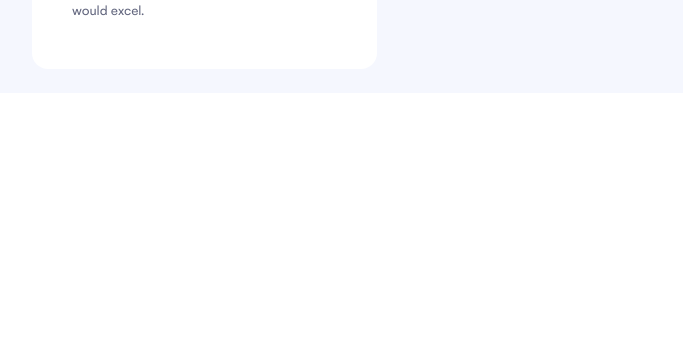
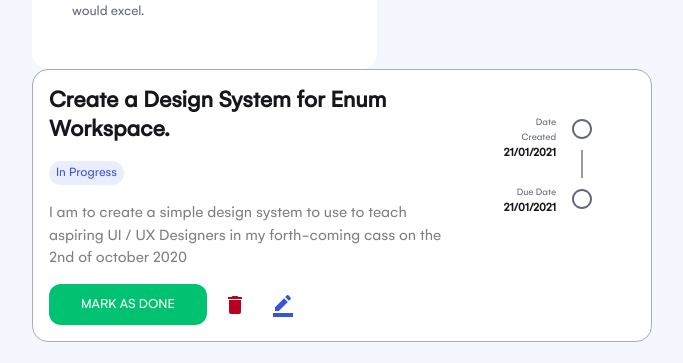
Before and after one commit to SkillBrainFrontend/Semicolon-Task-Manager-Andromeda, a React (Create React App) app: page /test in a window 1280 px wide. Shown: the part 3944-4307 px from the top of the page, without its empty margins (296-979 px from the left). Before the commit the page ends 4037 px from the top, so only its background shows below. Built offline with nearby package versions, Linux system fonts and the light colour scheme.

Commit message:
second commit

```diff
--- a/package.json
+++ b/package.json
@@ -6,7 +6,8 @@
 		"@emotion/react": "^11.10.4",
 		"@emotion/styled": "^11.10.4",
 		"@mui/icons-material": "^5.10.3",
-		"@mui/material": "^5.10.3",
+		"@mui/lab": "^5.0.0-alpha.101",
+		"@mui/material": "^5.10.7",
 		"@mui/system": "^5.10.5",
 		"@reduxjs/toolkit": "^1.8.5",
 		"@testing-library/jest-dom": "^5.16.5",
--- a/src/App.jsx
+++ b/src/App.jsx
@@ -12,6 +12,7 @@ import {
 	TasksBoardPage,
 	TasksPage,
 	TestPage,
+	ViewTaskCardPage,
 } from "./pages";
 
 import "./App.css";
@@ -28,6 +29,7 @@ function App() {
 			<Route element={<SettingsPage />} path="/settings" />
 			<Route element={<OverviewPage />} path="/overview" />
 			<Route element={<ModalContentWrapper />} path="/modal" />
+			<Route element={<ViewTaskCardPage />} path="/view" />
 			<Route element={<TasksPage />} path="/" />
 		</Routes>
 	);
--- a/src/pages/components/index.js
+++ b/src/pages/components/index.js
@@ -1,4 +1,5 @@
 import RecoverPasswordWrapper from "./recover-password-wrapper/RecoverPasswordWrapper";
+import ViewTaskCard from "./view-task-card/ViewTaskCard";
 import WelcomePlaceholder from "./welcome-placeholder/WelcomePlaceholder";
 
-export { RecoverPasswordWrapper, WelcomePlaceholder };
+export { RecoverPasswordWrapper, ViewTaskCard, WelcomePlaceholder };
--- /dev/null
+++ b/src/pages/components/view-task-card/ViewTaskCard.jsx
@@ -0,0 +1,151 @@
+import * as React from "react";
+
+import BorderColorIcon from "@mui/icons-material/BorderColor";
+import DeleteIcon from "@mui/icons-material/Delete";
+import Timeline from "@mui/lab/Timeline";
+import TimelineConnector from "@mui/lab/TimelineConnector";
+import TimelineItem from "@mui/lab/TimelineItem";
+import TimelineOppositeContent from "@mui/lab/TimelineOppositeContent";
+import TimelineSeparator from "@mui/lab/TimelineSeparator";
+import { Box, Button, IconButton, Stack, Typography } from "@mui/material";
+import FormControlLabel from "@mui/material/FormControlLabel";
+import Radio from "@mui/material/Radio";
+import { styled } from "@mui/material/styles";
+
+import Chip from "../../../components/shared/chip/Chip";
+
+function CustomizedTimeline() {
+	return (
+		<Box>
+			<Timeline
+				sx={{
+					display: "flex",
+					alignItems: "flex-end",
+					justifyContent: "flex-start",
+				}}
+			>
+				<TimelineItem>
+					<TimelineOppositeContent color="textSecondary">
+						<Box
+							sx={{
+								display: "flex",
+								flexDirection: "column",
+							}}
+						>
+							<Box sx={{ color: "text.secondary", fontSize: 10 }}>
+								Date Created
+							</Box>
+							<Box
+								sx={{
+									color: "text.primary",
+									display: "inline",
+									fontSize: 12,
+									fontWeight: "bold",
+								}}
+							>
+								21/01/2021
+							</Box>
+						</Box>
+					</TimelineOppositeContent>
+					<TimelineSeparator>
+						<FormControlLabel control={<Radio />} value="due-date" />
+						<TimelineConnector sx={{ mr: 3.5, bgcolor: "neutral.main" }} />
+					</TimelineSeparator>
+				</TimelineItem>
+
+				<TimelineItem>
+					<TimelineOppositeContent color="textSecondary">
+						<Box sx={{ display: "flex", flexDirection: "column" }}>
+							<Box sx={{ color: "text.secondary", fontSize: 10 }}>Due Date</Box>
+							<Box
+								sx={{
+									color: "text.primary",
+									display: "inline",
+									fontSize: 12,
+									fontWeight: "bold",
+								}}
+							>
+								21/01/2021
+							</Box>
+						</Box>
+					</TimelineOppositeContent>
+					<TimelineSeparator>
+						<FormControlLabel control={<Radio />} value="due-date" />
+					</TimelineSeparator>
+				</TimelineItem>
+			</Timeline>
+		</Box>
+	);
+}
+
+const DoneButton = styled(Button)(({ theme }) => ({
+	color: theme.palette.accent,
+	backgroundColor: theme.palette.success.main,
+	padding: theme.spacing(1, 4),
+	borderRadius: 12,
+}));
+
+export default function ViewTaskCard() {
+	return (
+		<Box
+			sx={{
+				maxWidth: 750,
+				border: "1px solid #A8ABBD",
+				backgroundColor: "#FFFFFF",
+				display: "block",
+				justifyContent: "center",
+				alignItems: "center",
+				borderRadius: "16px",
+				padding: 2,
+			}}
+		>
+			<Stack direction="row" justifyContent="center" spacing={2}>
+				<Box flex={4}>
+					<Typography
+						component="h1"
+						sx={{ fontWeight: 600, fontSize: 24, lineHeight: 1.2, mb: 2 }}
+						variant="h6"
+					>
+						Create a Design System for Enum Workspace.
+					</Typography>
+					<Chip
+						extraColor="primary"
+						label="In Progress"
+						size="small"
+						variant="outlined"
+					/>
+
+					<Typography
+						component="h3"
+						variant="h6"
+						sx={{
+							color: "#808080",
+							fontWeight: 400,
+							fontSize: 16,
+							lineHeight: 1.4,
+							mt: 2,
+							mb: 2,
+						}}
+					>
+						I am to create a simple design system to use to teach aspiring UI /
+						UX Designers in my forth-coming cass on the 2nd of october 2020
+					</Typography>
+
+					<Stack alignItems="center" direction="row" spacing={1}>
+						<DoneButton variant="contained">Mark As Done</DoneButton>
+						<IconButton aria-label="delete" color="secondary">
+							<DeleteIcon />
+						</IconButton>
+						<IconButton aria-label="border-color" color="primary">
+							<BorderColorIcon />
+						</IconButton>
+					</Stack>
+				</Box>
+
+				<Box flex={1}>
+					<CustomizedTimeline />
+				</Box>
+			</Stack>
+		</Box>
+	);
+}
--- a/src/pages/index.js
+++ b/src/pages/index.js
@@ -8,6 +8,7 @@ import ResetPassword from "./reset-password/ResetPassword";
 import SettingsPage from "./settings-page/SettingsPage";
 import TasksBoardPage from "./task-board-page/TasksBoardPage";
 import TestPage from "./test-page/TestPage";
+import ViewTaskCardPage from "./view-task-card/ViewTaskCardPage";
 import TasksPage from "./Tasks";
 
 export {
@@ -21,4 +22,5 @@ export {
 	TasksBoardPage,
 	TasksPage,
 	TestPage,
+	ViewTaskCardPage,
 };
--- a/src/pages/test-page/TestPage.jsx
+++ b/src/pages/test-page/TestPage.jsx
@@ -5,6 +5,7 @@ import { useTheme } from "@mui/material/styles";
 
 import { CreateTaskForm, withNavigationDrawer } from "../../components";
 import { Alert, Button, Chip, Input } from "../../components/shared";
+import ViewTaskCard from "../components/view-task-card/ViewTaskCard";
 import BasicTabs from "../TabTest";
 
 import ActionAreaCard from "./components/CardComponent";
@@ -284,6 +285,8 @@ function Test() {
 				/>
 			</Stack>
 			<ActionAreaCard />
+
+			<ViewTaskCard />
 		</div>
 	);
 }
--- a/src/pages/view-task-card/ViewTaskCardPage.jsx
+++ b/src/pages/view-task-card/ViewTaskCardPage.jsx
@@ -2,7 +2,7 @@ import React from "react";
 
 import { Grid } from "@mui/material";
 
-import { ViewTaskCard } from "../../components/shared";
+import ViewTaskCard from "../components/view-task-card/ViewTaskCard";
 
 function ViewTaskCardPage() {
 	return (
```
Also changed, not shown: 1 other file (tests, documents, lock files or other folders).
